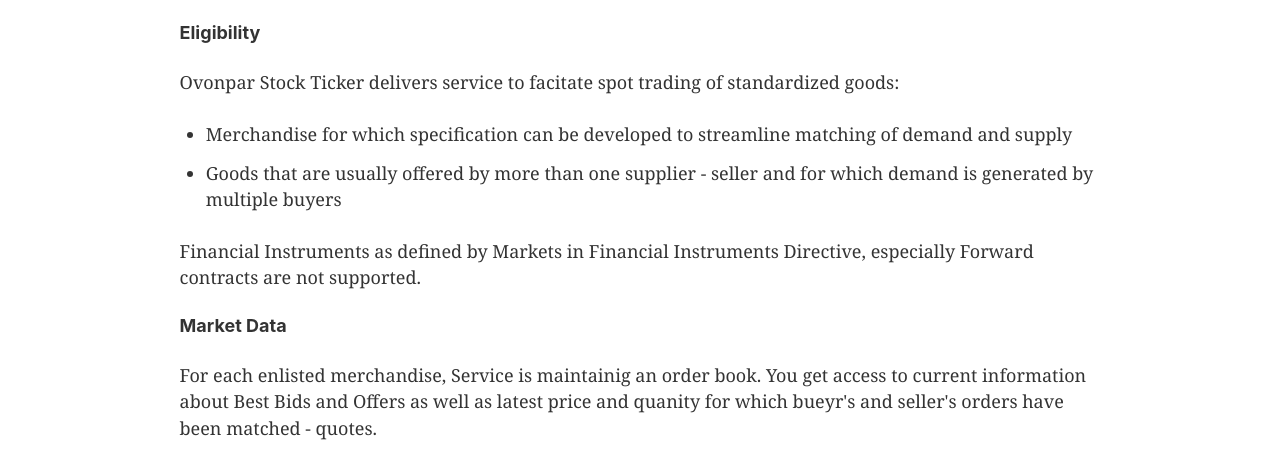
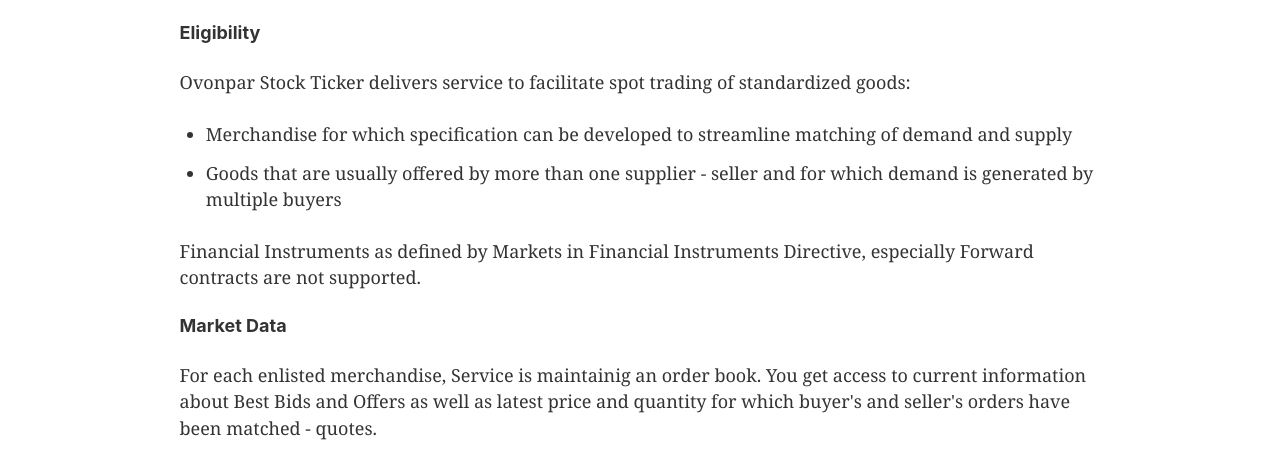
Before and after one commit to rrmaje/gatsby-ovonpar, a Gatsby site: page /get-started in a window 1280 px wide. Shown: the part 191-655 px from the top of the page. Built offline with nearby package versions, Linux system fonts and the light colour scheme; Gatsby itself is replaced by a stand-in of ours.

Commit message:
Fix editorial errors

```diff
--- a/src/pages/get-started.js
+++ b/src/pages/get-started.js
@@ -7,7 +7,7 @@ const GetStarted = () => (
     <div style={{ marginBottom: 20 }}>
       <h2>Learn more about the Service</h2>
       <h4>Eligibility</h4>
-      <p>Ovonpar Stock Ticker delivers service to facitate spot trading of standardized goods:</p>
+      <p>Ovonpar Stock Ticker delivers service to facilitate spot trading of standardized goods:</p>
       <ul>
         <li>Merchandise for which specification can be developed to streamline matching of demand and supply</li>
         <li>Goods that are usually offered by more than one supplier - seller
@@ -18,7 +18,7 @@ const GetStarted = () => (
       <h4>Market Data</h4>
       <p>For each enlisted merchandise, Service is maintainig an order book.
         You get access to current information about Best Bids and Offers as well as
-        latest price and quanity for which bueyr's and seller's orders have been matched - quotes.</p>
+        latest price and quantity for which buyer's and seller's orders have been matched - quotes.</p>
       <p>You can enter an order to buy or sell any quoted merchandise.
          Unless it is matched with another resting or incoming order, you can cancel the order.</p>
       <p>Service is rendered in sessions. Each day a new session starts.
```
